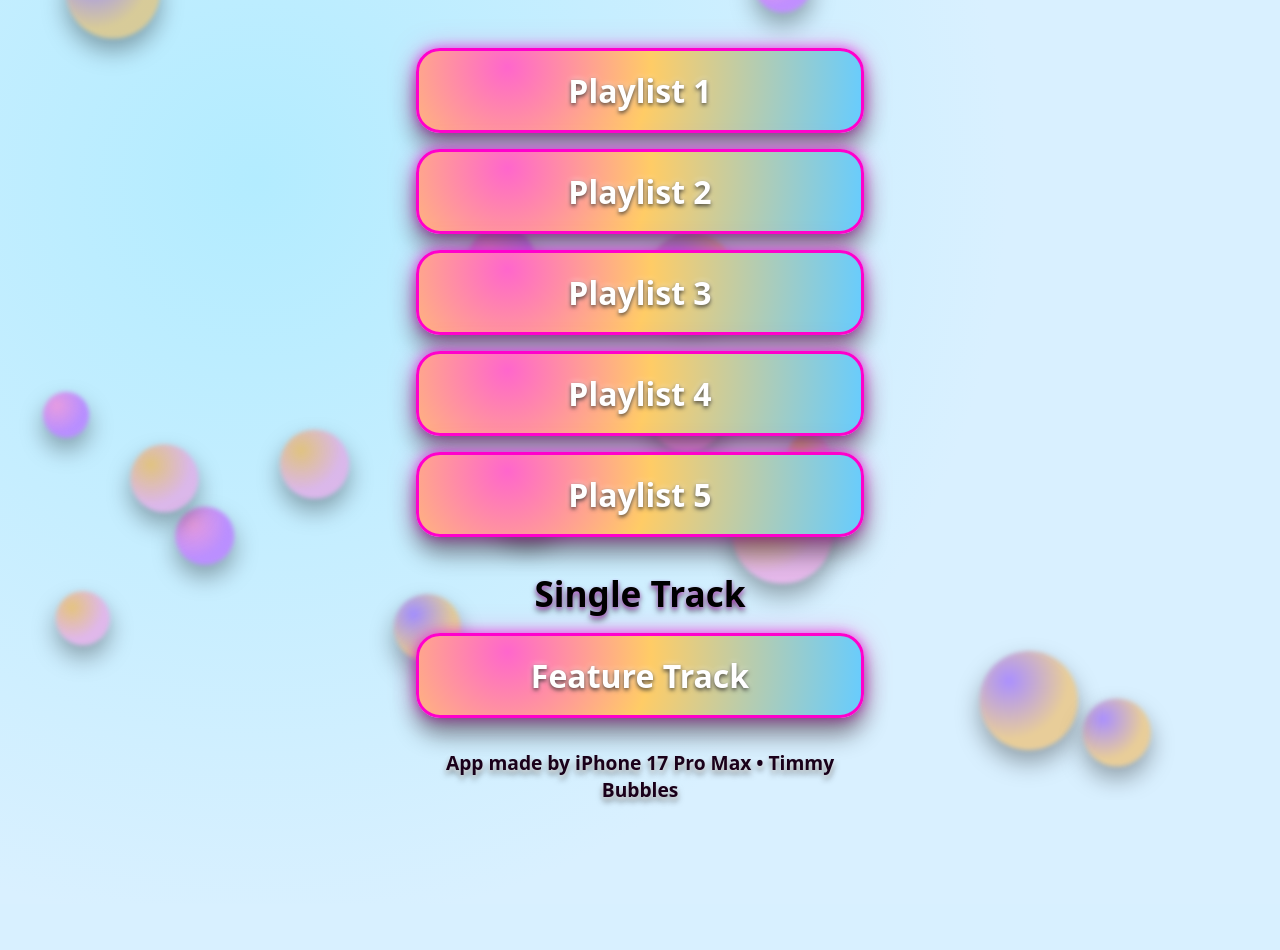
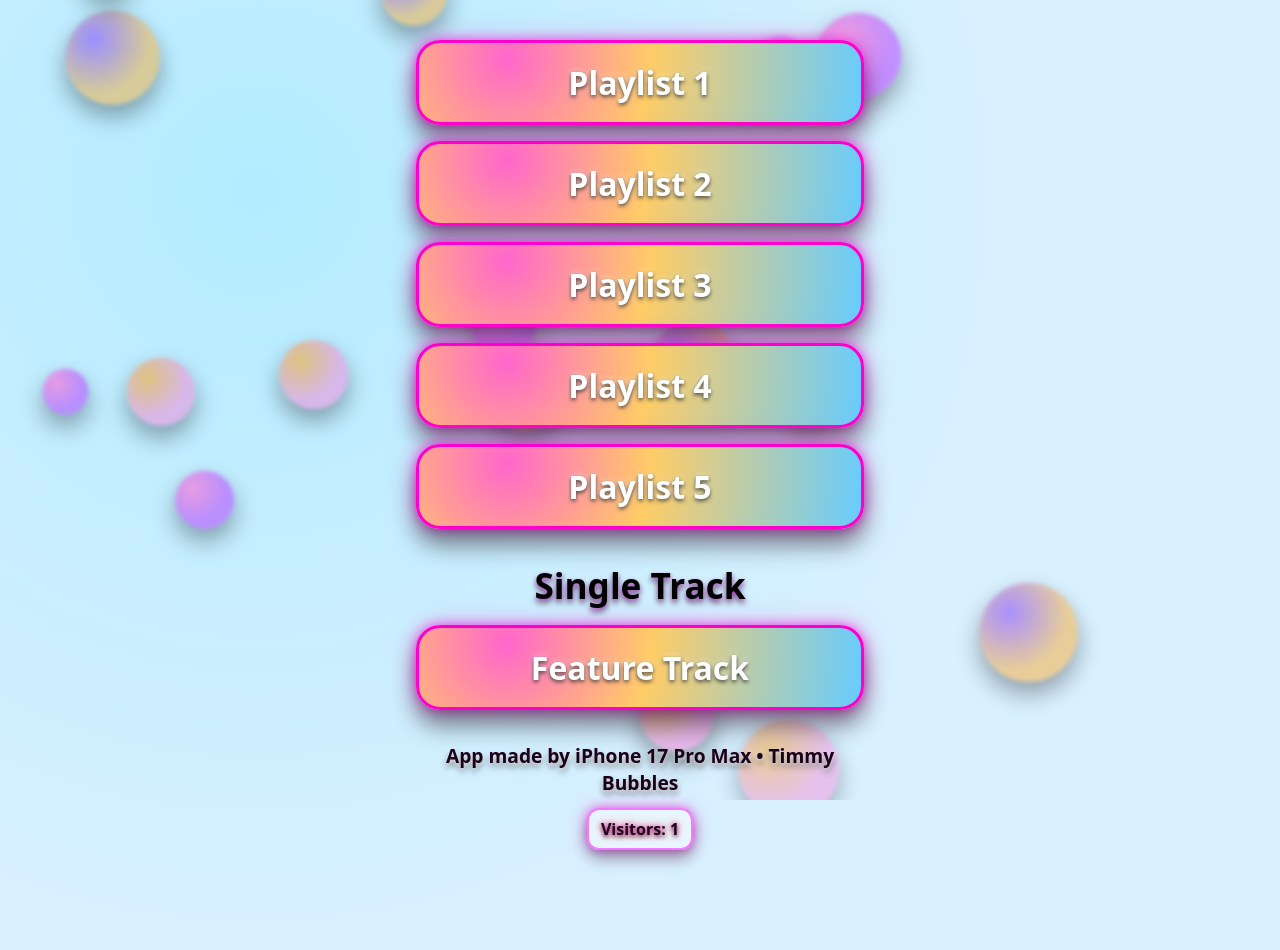
Before and after one commit to timmyjonesusn-netizen/Timmy-wsgi, a Flask app: template templates/index.html in a window 1280 px wide. Before the commit the page ends 805 px from the top, so only its background shows below. Run offline with Flask 3, Linux system fonts and the light colour scheme; the template is opened without the code that fills it, so the values that code supplies are empty.

Commit message:
Update index.html

```diff
--- a/templates/index.html
+++ b/templates/index.html
@@ -16,10 +16,7 @@
     --btn-shadow:    rgba(0,0,0,0.45);
   }
 
-  * {
-    box-sizing: border-box;
-    -webkit-tap-highlight-color: transparent;
-  }
+  * { box-sizing: border-box; -webkit-tap-highlight-color: transparent; }
 
   body {
     margin: 0;
@@ -34,7 +31,7 @@
     overflow-x: hidden;
   }
 
-  /* FLOATING BUBBLES LAYER */
+  /* BUBBLES */
   .bubble-layer {
     position: fixed;
     inset: 0;
@@ -48,29 +45,16 @@
     border-radius: 50%;
     filter: blur(2px);
     box-shadow: 0 12px 24px var(--bubble-shadow);
-    animation-name: floatUp;
-    animation-timing-function: linear;
-    animation-iteration-count: infinite;
+    animation: floatUp linear infinite;
   }
 
   @keyframes floatUp {
-    0% {
-      transform: translateY(100vh) translateX(0);
-      opacity: 0;
-    }
-    10% {
-      opacity: 1;
-    }
-    90% {
-      opacity: 1;
-    }
-    100% {
-      transform: translateY(-20vh) translateX(var(--drift, 0px));
-      opacity: 0;
-    }
+    0% { transform: translateY(100vh); opacity: 0; }
+    10% { opacity: 1; }
+    90% { opacity: 1; }
+    100% { transform: translateY(-20vh) translateX(var(--drift, 0px)); opacity: 0; }
   }
 
-  /* CONTENT ABOVE BUBBLES */
   .content {
     position: relative;
     z-index: 2;
@@ -80,11 +64,6 @@
     text-align: center;
   }
 
-  .title-spacer {
-    height: 8px;
-  }
-
-  /* PLAYLIST BUTTONS */
   .playlist-btn {
     display: block;
     width: 100%;
@@ -93,34 +72,22 @@
     font-weight: 700;
     font-size: clamp(1.4rem, 2vw + 1rem, 2rem);
     text-align: center;
-    background: radial-gradient(circle at 20% 20%,
-      var(--btn-grad-start) 0%,
-      var(--btn-grad-mid) 40%,
-      var(--btn-grad-end) 100%);
+    background: radial-gradient(circle at 20% 20%, var(--btn-grad-start) 0%, var(--btn-grad-mid) 40%, var(--btn-grad-end) 100%);
     border: 3px solid var(--btn-border);
     border-radius: 24px;
     padding: 18px 16px;
     margin: 16px auto;
-    box-shadow:
-      0 16px 24px var(--btn-shadow),
-      0 0 12px rgba(255,0,255,0.6),
-      0 0 24px rgba(255,102,204,0.5);
-    text-shadow:
-      0 2px 4px rgba(0,0,0,0.7),
-      0 0 6px rgba(255,255,255,0.6);
+    box-shadow: 0 16px 24px var(--btn-shadow), 0 0 12px rgba(255,0,255,0.6), 0 0 24px rgba(255,102,204,0.5);
+    text-shadow: 0 2px 4px rgba(0,0,0,0.7), 0 0 6px rgba(255,255,255,0.6);
   }
 
-  .playlist-btn:active {
-    transform: scale(0.97);
-  }
+  .playlist-btn:active { transform: scale(0.97); }
 
   .section-label {
     font-size: clamp(1.6rem, 2vw + 1rem, 2.2rem);
     font-weight: 800;
     color: #000;
-    text-shadow:
-      0 2px 4px rgba(255,0,255,0.4),
-      0 4px 6px rgba(0,0,0,0.6);
+    text-shadow: 0 2px 4px rgba(255,0,255,0.4), 0 4px 6px rgba(0,0,0,0.6);
     margin: 32px 0 8px;
   }
 
@@ -128,52 +95,46 @@
     font-size: 1.2rem;
     font-weight: 700;
     color: #1a001a;
-    text-shadow:
-      0 2px 4px rgba(255,255,255,0.8),
-      0 4px 6px rgba(0,0,0,0.6);
-    line-height: 1.4;
+    text-shadow: 0 2px 4px rgba(255,255,255,0.8), 0 4px 6px rgba(0,0,0,0.6);
     margin-top: 32px;
+  }
+
+  /* COUNTER BOX */
+  .counter-box {
+    margin-top: 12px;
+    font-size: 1rem;
+    font-weight: 600;
+    background: rgba(255,255,255,0.4);
+    border-radius: 12px;
+    padding: 8px 12px;
+    display: inline-block;
+    box-shadow: 0 8px 16px rgba(0,0,0,0.35), 0 0 10px rgba(255,0,255,0.5), 0 0 20px rgba(255,102,204,0.4);
+    border: 2px solid rgba(255,0,255,0.5);
+    color: #1a001a;
+    text-shadow: 0 0 6px rgba(255,0,255,0.8), 0 0 10px rgba(255,153,0,0.8), 0 2px 4px rgba(0,0,0,0.8);
   }
 </style>
 </head>
 <body>
 
-<!-- FLOATING BUBBLES BACKDROP -->
 <div class="bubble-layer" id="bubbleLayer"></div>
 
-<!-- CONTENT -->
 <div class="content">
-  <div class="title-spacer"></div>
-
-  <!-- PLAYLIST BUTTONS (locked exactly how you had them working) -->
-  <a class="playlist-btn" href="https://suno.com/playlist/2ec04889-1c23-4e2d-9c27-8a2b6475da4b" target="_blank" rel="noopener noreferrer">
-    Playlist 1
-  </a>
-
-  <a class="playlist-btn" href="https://suno.com/playlist/e95ddd12-7e37-43e2-b3e0-fe342085a19f" target="_blank" rel="noopener noreferrer">
-    Playlist 2
-  </a>
-
-  <a class="playlist-btn" href="https://suno.com/playlist/01b65a04-d231-4574-bbb6-713997ca5b44" target="_blank" rel="noopener noreferrer">
-    Playlist 3
-  </a>
-
-  <a class="playlist-btn" href="https://suno.com/playlist/457d7e00-938e-4bf0-bd59-f070729200df" target="_blank" rel="noopener noreferrer">
-    Playlist 4
-  </a>
-
-  <a class="playlist-btn" href="https://suno.com/playlist/08492edd-e0ba-4aea-a3f8-bb92220b28f2" target="_blank" rel="noopener noreferrer">
-    Playlist 5
-  </a>
+  <a class="playlist-btn" href="https://suno.com/playlist/2ec04889-1c23-4e2d-9c27-8a2b6475da4b" target="_blank">Playlist 1</a>
+  <a class="playlist-btn" href="https://suno.com/playlist/e95ddd12-7e37-43e2-b3e0-fe342085a19f" target="_blank">Playlist 2</a>
+  <a class="playlist-btn" href="https://suno.com/playlist/01b65a04-d231-4574-bbb6-713997ca5b44" target="_blank">Playlist 3</a>
+  <a class="playlist-btn" href="https://suno.com/playlist/457d7e00-938e-4bf0-bd59-f070729200df" target="_blank">Playlist 4</a>
+  <a class="playlist-btn" href="https://suno.com/playlist/08492edd-e0ba-4aea-a3f8-bb92220b28f2" target="_blank">Playlist 5</a>
 
   <div class="section-label">Single Track</div>
-
-  <a class="playlist-btn" href="https://suno.com/song/c0943681-4a5f-48f0-9e18-5c8bf5b24e8d" target="_blank" rel="noopener noreferrer">
-    Feature Track
-  </a>
+  <a class="playlist-btn" href="https://suno.com/song/c0943681-4a5f-48f0-9e18-5c8bf5b24e8d" target="_blank">Feature Track</a>
 
   <div class="footer">
     App made by iPhone 17 Pro Max • Timmy Bubbles
+  </div>
+
+  <div class="counter-box">
+    Visitors: <span id="visitCount">0</span>
   </div>
 </div>
 
@@ -192,28 +153,25 @@
   for (let i = 0; i < bubbleCount; i++) {
     const b = document.createElement("div");
     b.className = "bubble";
-
-    const size = 40 + Math.random()*60; // 40-100px
+    const size = 40 + Math.random()*60;
     b.style.width = size + "px";
     b.style.height = size + "px";
-
-    const left = Math.random() * vw;
-    b.style.left = left + "px";
-
-    const dur = 8 + Math.random()*10; // 8s-18s
-    b.style.animationDuration = dur + "s";
-
-    const delay = (-1) * Math.random()*dur;
-    b.style.animationDelay = delay + "s";
-
-    const drift = (Math.random()*80 - 40).toFixed(1) + "px";
-    b.style.setProperty("--drift", drift);
-
-    const color = bubbleColors[i % bubbleColors.length];
-    b.style.background = color;
-
+    b.style.left = Math.random() * vw + "px";
+    b.style.animationDuration = 8 + Math.random()*10 + "s";
+    b.style.animationDelay = (-1) * Math.random()*10 + "s";
+    b.style.setProperty("--drift", (Math.random()*80 - 40).toFixed(1) + "px");
+    b.style.background = bubbleColors[i % bubbleColors.length];
     layer.appendChild(b);
   }
+})();
+
+// simple local visitor counter
+(function counter() {
+  let count = localStorage.getItem("timmy_visit_count");
+  if (!count) count = 1;
+  localStorage.setItem("timmy_visit_count", count);
+  const el = document.getElementById("visitCount");
+  if (el) el.textContent = count;
 })();
 </script>
 
```
